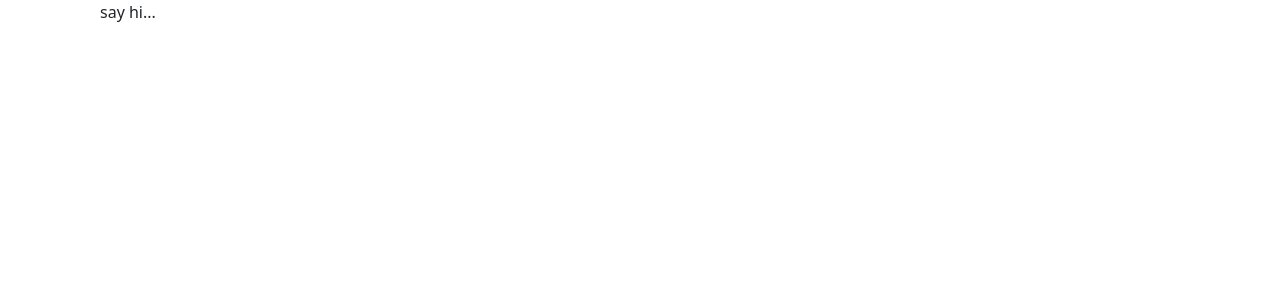
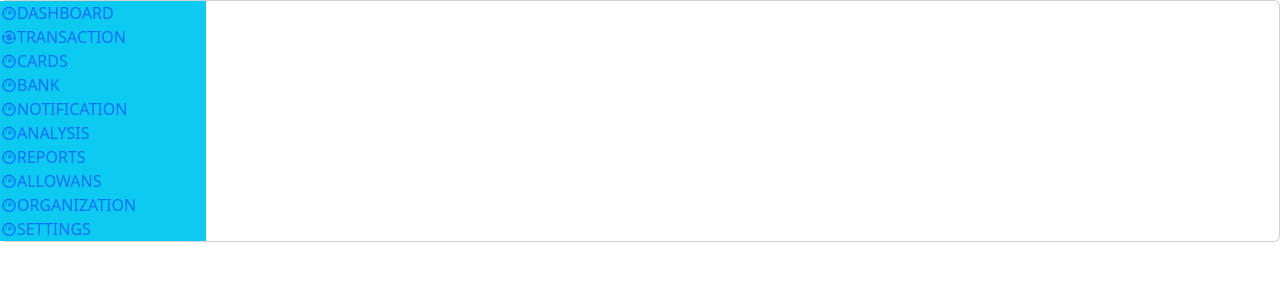
Before and after one commit to chinthaka20010226/ReactAsp.NetCore_SocialMedia_, a React (Create React App) app in the folder frontend_/: page / in a window 1280 px wide. Shown: the top 300 px of the page. Built offline with nearby package versions, Linux system fonts and the light colour scheme.

Commit message:
Now, I facing problem is, How to responsive side bar...

```diff
--- a/frontend_/src/App.css
+++ b/frontend_/src/App.css
@@ -13,12 +13,19 @@
   padding: 0;
 }
 
+a {
+  text-decoration: none;
+}
+
 /*  */
 
 body {
   overflow-x: hidden;
+  background-color: var(--c-light);
+}
+
+.custom-body {
   margin-left: 100px;
-  background-color: var(--c-light);
 }
 
 .card {
--- a/frontend_/src/Components/Login.js
+++ b/frontend_/src/Components/Login.js
@@ -3,7 +3,7 @@ import React from "react";
 function Login(){
     return(
         <section className="vh-100">
-            <div className="h-100">
+            <div className="h-100 custom-body">
                 <div className="row d-flex justify-content-center align-items-center h-100">
                     <div className="col">
                         <div className="card card-registration">
--- a/frontend_/src/Components/Setting.js
+++ b/frontend_/src/Components/Setting.js
@@ -2,9 +2,123 @@ import React from "react";
 
 function Setting(){
     return(
-        <div>
-            <p>say hi...</p>
-        </div>
+        <section className="h-100">
+            <div className="h-100">
+                <div className="row d-flex justify-content-center align-items-center">
+                    <div className="col">
+                        <div className="card">
+                            <div className="row">
+                                <div className="col-2 d-sm-block d-none bg-info">
+                                    <div className="">
+                                        <a href="#" className="d-md-flex">
+                                            <div>
+                                                <i class="ri-dashboard-3-line"></i>
+                                            </div>
+                                            <div>
+                                                <span>DASHBOARD</span>
+                                            </div>
+                                        </a>
+                                    </div>
+                                    <div className="">
+                                        <a href="#" className="d-md-flex">
+                                            <div>
+                                                <i class="ri-exchange-dollar-fill"></i>
+                                            </div>
+                                            <div>
+                                                <span>TRANSACTION</span>
+                                            </div>
+                                        </a>
+                                    </div>
+                                    <div className="">
+                                        <a href="#" className="d-md-flex">
+                                            <div>
+                                                <i class="ri-dashboard-3-line"></i>
+                                            </div>
+                                            <div>
+                                                <span>CARDS</span>
+                                            </div>
+                                        </a>
+                                    </div>
+                                    <div className="">
+                                        <a href="#" className="d-md-flex">
+                                            <div>
+                                                <i class="ri-dashboard-3-line"></i>
+                                            </div>
+                                            <div>
+                                                <span>BANK </span>
+                                            </div>
+                                        </a>
+                                    </div>
+                                    <div className="">
+                                        <a href="#" className="d-md-flex">
+                                            <div>
+                                                <i class="ri-dashboard-3-line"></i>
+                                            </div>
+                                            <div>
+                                                <span>NOTIFICATION</span>
+                                            </div>
+                                        </a>
+                                    </div>
+                                    <div className="">
+                                        <a href="#" className="d-md-flex">
+                                            <div>
+                                                <i class="ri-dashboard-3-line"></i>
+                                            </div>
+                                            <div>
+                                                <span>ANALYSIS</span>
+                                            </div>
+                                        </a>
+                                    </div>
+                                    <div className="">
+                                        <a href="#" className="d-md-flex">
+                                            <div>
+                                                <i class="ri-dashboard-3-line"></i>
+                                            </div>
+                                            <div>
+                                                <span>REPORTS</span>
+                                            </div>
+                                        </a>
+                                    </div>
+                                    <div className="">
+                                        <a href="#" className="d-md-flex">
+                                            <div>
+                                                <i class="ri-dashboard-3-line"></i>
+                                            </div>
+                                            <div>
+                                                <span>ALLOWANS</span>
+                                            </div>
+                                        </a>
+                                    </div>
+                                    <div className="">
+                                        <a href="#" className="d-md-flex">
+                                            <div>
+                                                <i class="ri-dashboard-3-line"></i>
+                                            </div>
+                                            <div>
+                                                <span>ORGANIZATION</span>
+                                            </div>
+                                        </a>
+                                    </div>
+                                    <div className="">
+                                        <a href="#" className="d-md-flex">
+                                            <div>
+                                                <i class="ri-dashboard-3-line"></i>
+                                            </div>
+                                            <div>
+                                                <span>SETTINGS</span>
+                                            </div>
+                                        </a>
+                                    </div>
+                                </div>
+                                <div className="col-9">
+
+                                </div>
+                            </div>
+                        </div>
+                    </div>
+                </div>
+            </div>
+        </section>
     )
 }
 
```
